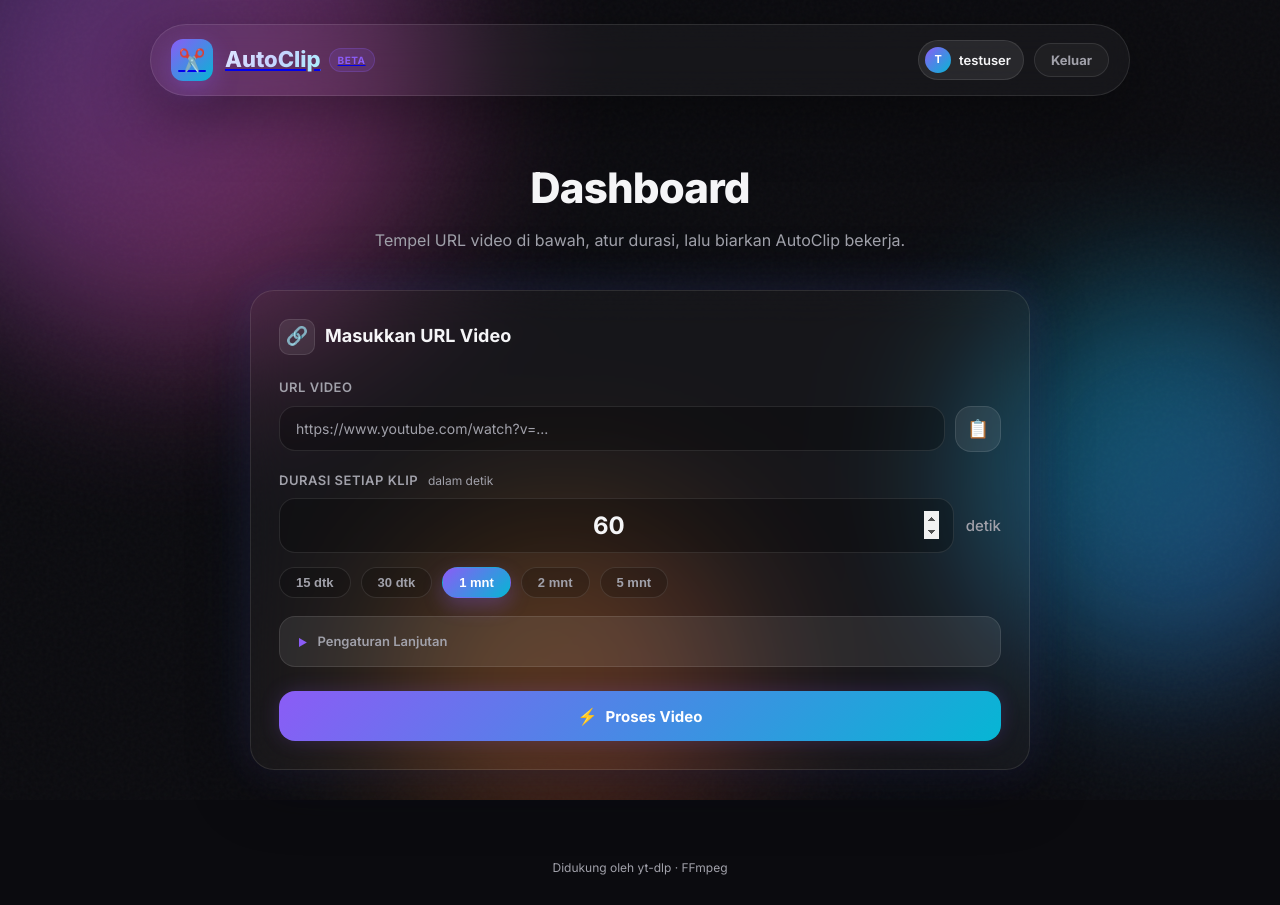
After one commit to mhailcoc3006-creator/clipper, a Flask app: page /dashboard in a window 1280 px wide. The commit adds this page. Run offline with Flask 3, Linux system fonts and the light colour scheme; a user stored in the database is signed in; data comes from the database, SQL or seed files in the repository.

Commit message:
Add dashboard page with styling and update frontend components
Replit-Commit-Author: Agent

```diff
--- a/main.py
+++ b/main.py
@@ -181,9 +181,26 @@ def run_job(job_id, url, clip_duration, overlap):
         jobs[job_id]["message"] = str(e)
 
 
+def login_required(f):
+    from functools import wraps
+    @wraps(f)
+    def decorated(*args, **kwargs):
+        if "user_id" not in session:
+            return jsonify({"error": "Silakan masuk terlebih dahulu"}), 401
+        return f(*args, **kwargs)
+    return decorated
+
+
 @app.route("/")
 def index():
     return render_template("index.html")
+
+
+@app.route("/dashboard")
+def dashboard():
+    if "user_id" not in session:
+        return render_template("index.html")
+    return render_template("dashboard.html")
 
 
 @app.route("/api/me")
--- a/static/app.js
+++ b/static/app.js
@@ -1,6 +1,8 @@
 let currentJobId = null;
 let pollInterval = null;
 let currentUser = null;
+
+const page = document.body.dataset.page || "landing";
 
 const urlInput = document.getElementById("urlInput");
 const processBtn = document.getElementById("processBtn");
@@ -31,6 +33,8 @@ const registerBtn = document.getElementById("registerBtn");
 const logoutBtn = document.getElementById("logoutBtn");
 const userName = document.getElementById("userName");
 const userAvatar = document.getElementById("userAvatar");
+const heroCta = document.getElementById("heroCta");
+const heroLogin = document.getElementById("heroLogin");
 
 const authModal = document.getElementById("authModal");
 const authModalClose = document.getElementById("authModalClose");
@@ -47,6 +51,7 @@ const registerPassword = document.getElementById("registerPassword");
 const toast = document.getElementById("toast");
 const toastMessage = document.getElementById("toastMessage");
 
+if (page === "dashboard") {
     // Preset buttons
     const presetButtons = document.querySelectorAll(".preset-btn");
     presetButtons.forEach((btn) => {
@@ -85,6 +90,10 @@ processBtn.addEventListener("click", startProcessing);
     urlInput.addEventListener("keydown", (e) => {
         if (e.key === "Enter") startProcessing();
     });
+} else if (page === "landing") {
+    if (heroCta) heroCta.addEventListener("click", () => openAuthModal("register"));
+    if (heroLogin) heroLogin.addEventListener("click", () => openAuthModal("login"));
+}
 
 async function startProcessing() {
     const url = urlInput.value.trim();
@@ -431,6 +440,9 @@ loginForm.addEventListener("submit", async (e) => {
         updateAuthUI();
         closeAuthModal();
         showToast(`Selamat datang, ${currentUser.username}!`);
+        if (page === "landing") {
+            window.location.href = "/dashboard";
+        }
     } catch {
         loginError.textContent = "Tidak dapat terhubung ke server";
         loginError.classList.add("visible");
@@ -459,28 +471,36 @@ registerForm.addEventListener("submit", async (e) => {
         updateAuthUI();
         closeAuthModal();
         showToast(`Akun ${currentUser.username} berhasil dibuat!`);
+        if (page === "landing") {
+            window.location.href = "/dashboard";
+        }
     } catch {
         registerError.textContent = "Tidak dapat terhubung ke server";
         registerError.classList.add("visible");
     }
 });
 
+if (logoutBtn) {
     logoutBtn.addEventListener("click", async () => {
         await fetch("/api/logout", { method: "POST" });
         currentUser = null;
         updateAuthUI();
         showToast("Anda telah keluar");
+        if (page === "dashboard") {
+            window.location.href = "/";
+        }
     });
+}
 
 function updateAuthUI() {
     if (currentUser) {
-        authBar.style.display = "none";
-        userBar.style.display = "flex";
-        userName.textContent = currentUser.username;
-        userAvatar.textContent = currentUser.username.charAt(0).toUpperCase();
+        if (authBar) authBar.style.display = "none";
+        if (userBar) userBar.style.display = "flex";
+        if (userName) userName.textContent = currentUser.username;
+        if (userAvatar) userAvatar.textContent = currentUser.username.charAt(0).toUpperCase();
     } else {
-        authBar.style.display = "flex";
-        userBar.style.display = "none";
+        if (authBar) authBar.style.display = "flex";
+        if (userBar) userBar.style.display = "none";
     }
 }
 
@@ -491,9 +511,13 @@ async function checkAuth() {
         if (data.user) {
             currentUser = data.user;
             updateAuthUI();
+        } else if (page === "dashboard") {
+            window.location.href = "/";
         }
     } catch {
-        // ignore
+        if (page === "dashboard") {
+            window.location.href = "/";
+        }
     }
 }
 
--- a/static/style.css
+++ b/static/style.css
@@ -215,6 +215,113 @@ body {
     font-size: 16px;
     max-width: 560px;
     margin: 0 auto;
+}
+
+.hero-landing {
+    padding: 60px 0 40px;
+}
+
+.hero-dashboard {
+    padding: 24px 0 8px;
+}
+
+.hero-dashboard .hero-title { font-size: clamp(28px, 5vw, 42px); }
+
+.hero-badge {
+    display: inline-flex;
+    align-items: center;
+    gap: 8px;
+    padding: 6px 14px;
+    border-radius: 99px;
+    background: var(--surface);
+    border: 1px solid var(--border);
+    font-size: 12px;
+    font-weight: 600;
+    color: var(--accent-2);
+    margin-bottom: 20px;
+}
+
+.morph-inline {
+    backdrop-filter: blur(12px);
+    -webkit-backdrop-filter: blur(12px);
+}
+
+.pulse {
+    width: 8px; height: 8px;
+    border-radius: 50%;
+    background: var(--success);
+    box-shadow: 0 0 0 0 rgba(52, 211, 153, 0.5);
+    animation: pulse 2s infinite;
+}
+
+@keyframes pulse {
+    0% { box-shadow: 0 0 0 0 rgba(52, 211, 153, 0.5); }
+    70% { box-shadow: 0 0 0 8px rgba(52, 211, 153, 0); }
+    100% { box-shadow: 0 0 0 0 rgba(52, 211, 153, 0); }
+}
+
+.hero-actions {
+    display: flex;
+    align-items: center;
+    justify-content: center;
+    gap: 14px;
+    margin-top: 28px;
+    flex-wrap: wrap;
+}
+
+.btn-lg {
+    padding: 16px 28px;
+    font-size: 16px;
+    border-radius: 99px;
+    width: auto;
+}
+
+.feature-grid {
+    display: grid;
+    grid-template-columns: repeat(auto-fit, minmax(220px, 1fr));
+    gap: 20px;
+    margin-top: 60px;
+    max-width: 760px;
+    margin-left: auto;
+    margin-right: auto;
+}
+
+.feature-card {
+    padding: 24px;
+    background: var(--surface);
+    border: 1px solid var(--border);
+    border-radius: var(--radius-lg);
+    text-align: center;
+    backdrop-filter: blur(16px);
+    -webkit-backdrop-filter: blur(16px);
+    transition: transform 0.3s, border-color 0.3s;
+}
+
+.feature-card:hover {
+    transform: translateY(-4px);
+    border-color: var(--border-strong);
+}
+
+.feature-icon {
+    width: 56px; height: 56px;
+    border-radius: 18px;
+    display: flex; align-items: center; justify-content: center;
+    margin: 0 auto 16px;
+    font-size: 26px;
+    background: linear-gradient(135deg, var(--accent), var(--accent-2));
+    box-shadow: 0 10px 28px rgba(139, 92, 246, 0.25);
+}
+
+.feature-title {
+    font-size: 16px;
+    font-weight: 700;
+    margin-bottom: 6px;
+}
+
+.feature-desc {
+    font-size: 13px;
+    color: var(--text-muted);
+    line-height: 1.5;
 }
 
 /* Cards */
--- /dev/null
+++ b/templates/dashboard.html
@@ -0,0 +1,205 @@
+<!DOCTYPE html>
+<html lang="id">
+<head>
+    <meta charset="UTF-8" />
+    <meta name="viewport" content="width=device-width, initial-scale=1.0" />
+    <title>Dashboard — AutoClip</title>
+    <link rel="preconnect" href="https://fonts.googleapis.com" />
+    <link rel="preconnect" href="https://fonts.gstatic.com" crossorigin />
+    <link href="https://fonts.googleapis.com/css2?family=Inter:wght@400;500;600;700;800&display=swap" rel="stylesheet" />
+    <link rel="stylesheet" href="/static/style.css" />
+</head>
+<body data-page="dashboard">
+    <div class="ambient">
+        <div class="blob blob-1"></div>
+        <div class="blob blob-2"></div>
+        <div class="blob blob-3"></div>
+        <div class="noise"></div>
+    </div>
+
+    <header class="header">
+        <div class="header-inner">
+            <a href="/" class="logo">
+                <div class="logo-bubble">
+                    <span class="logo-icon">✂️</span>
+                </div>
+                <div class="logo-text-wrap">
+                    <span class="logo-text">AutoClip</span>
+                    <span class="logo-badge">beta</span>
+                </div>
+            </a>
+
+            <div class="auth-bar" id="authBar" style="display:none">
+                <button class="btn-ghost btn-sm" id="loginBtn">Masuk</button>
+                <button class="btn-primary btn-sm" id="registerBtn">Daftar</button>
+            </div>
+
+            <div class="user-bar" id="userBar">
+                <div class="user-pill">
+                    <span class="user-avatar" id="userAvatar">?</span>
+                    <span class="user-name" id="userName">-</span>
+                </div>
+                <button class="btn-ghost btn-sm" id="logoutBtn">Keluar</button>
+            </div>
+        </div>
+    </header>
+
+    <main class="container">
+        <div class="hero hero-dashboard">
+            <h1 class="hero-title">Dashboard</h1>
+            <p class="hero-desc">Tempel URL video di bawah, atur durasi, lalu biarkan AutoClip bekerja.</p>
+        </div>
+
+        <!-- Input Section -->
+        <section class="card input-card morph">
+            <div class="input-header">
+                <div class="input-title">
+                    <span class="input-icon">🔗</span>
+                    <span>Masukkan URL Video</span>
+                </div>
+            </div>
+
+            <div class="form-group">
+                <label for="urlInput">URL Video</label>
+                <div class="input-row">
+                    <input
+                        type="url"
+                        id="urlInput"
+                        placeholder="https://www.youtube.com/watch?v=..."
+                        autocomplete="off"
+                        spellcheck="false"
+                    />
+                    <button id="pasteBtn" class="btn-icon" title="Tempel dari clipboard">📋</button>
+                </div>
+            </div>
+
+            <div class="duration-group">
+                <div class="form-group">
+                    <label for="clipDurationInput">
+                        Durasi Setiap Klip
+                        <span class="hint">dalam detik</span>
+                    </label>
+                    <div class="duration-input-wrap">
+                        <input type="number" id="clipDurationInput" min="1" max="3600" value="60" step="1" />
+                        <span class="duration-unit">detik</span>
+                    </div>
+                    <div class="duration-presets">
+                        <button class="preset-btn" data-val="15">15 dtk</button>
+                        <button class="preset-btn" data-val="30">30 dtk</button>
+                        <button class="preset-btn active" data-val="60">1 mnt</button>
+                        <button class="preset-btn" data-val="120">2 mnt</button>
+                        <button class="preset-btn" data-val="300">5 mnt</button>
+                    </div>
+                </div>
+            </div>
+
+            <details class="advanced-toggle morph-inner">
+                <summary>Pengaturan Lanjutan</summary>
+                <div class="advanced-grid">
+                    <div class="form-group">
+                        <label for="overlapInput">
+                            Tumpang Tindih
+                            <span class="hint">detik yang diulang antar klip</span>
+                        </label>
+                        <div class="range-row">
+                            <input type="range" id="overlapInput" min="0" max="30" value="0" step="1" />
+                            <span id="overlapValue" class="range-value">0 dtk</span>
+                        </div>
+                    </div>
+                </div>
+            </details>
+
+            <button id="processBtn" class="btn-primary btn-glow">
+                <span class="btn-icon-left">⚡</span> Proses Video
+            </button>
+        </section>
+
+        <!-- Progress Section -->
+        <section class="card progress-card morph" id="progressCard" style="display:none">
+            <div class="progress-header">
+                <div class="spinner"></div>
+                <div>
+                    <h2 class="section-title" style="margin-bottom:4px">Memproses Video</h2>
+                    <p class="progress-message" id="progressMessage">Memulai proses...</p>
+                </div>
+            </div>
+            <div class="progress-bar-wrap">
+                <div class="progress-bar" id="progressBar" style="width:0%"></div>
+            </div>
+            <div class="progress-stats">
+                <span id="progressPercent">0%</span>
+                <span id="progressClips"></span>
+            </div>
+        </section>
+
+        <!-- Results Section -->
+        <section id="resultsSection" style="display:none">
+            <div class="results-header morph-bar">
+                <h2 class="section-title">Klip Hasil Pemotongan</h2>
+                <div class="results-actions">
+                    <span class="clip-count" id="clipCount"></span>
+                    <button id="downloadAllBtn" class="btn-secondary">⬇️ Unduh Semua</button>
+                    <button id="clearAllBtn" class="btn-ghost">🗑️ Hapus Semua</button>
+                </div>
+            </div>
+            <div class="clips-grid" id="clipsGrid"></div>
+        </section>
+
+        <!-- Error Section -->
+        <section class="card error-card morph" id="errorCard" style="display:none">
+            <div class="error-icon">⚠️</div>
+            <h3>Terjadi Kesalahan</h3>
+            <p id="errorMessage"></p>
+            <button class="btn-primary" onclick="resetForm()">Coba Lagi</button>
+        </section>
+    </main>
+
+    <footer class="footer">
+        <p>Didukung oleh yt-dlp · FFmpeg</p>
+    </footer>
+
+    <!-- Auth Modal (for dashboard too, in case session expires) -->
+    <div class="modal-overlay" id="authModal" style="display:none">
+        <div class="modal morph">
+            <button class="modal-close" id="authModalClose">×</button>
+            <div class="modal-tabs">
+                <button class="modal-tab active" data-tab="login">Masuk</button>
+                <button class="modal-tab" data-tab="register">Daftar</button>
+            </div>
+
+            <form id="loginForm" class="auth-form">
+                <div class="form-group">
+                    <label for="loginUsername">Username</label>
+                    <input type="text" id="loginUsername" autocomplete="username" required />
+                </div>
+                <div class="form-group">
+                    <label for="loginPassword">Password</label>
+                    <input type="password" id="loginPassword" autocomplete="current-password" required />
+                </div>
+                <div class="auth-error" id="loginError"></div>
+                <button type="submit" class="btn-primary btn-glow">Masuk</button>
+            </form>
+
+            <form id="registerForm" class="auth-form" style="display:none">
+                <div class="form-group">
+                    <label for="registerUsername">Username</label>
+                    <input type="text" id="registerUsername" autocomplete="username" required />
+                </div>
+                <div class="form-group">
+                    <label for="registerPassword">Password</label>
+                    <input type="password" id="registerPassword" autocomplete="new-password" required />
+                </div>
+                <div class="auth-error" id="registerError"></div>
+                <button type="submit" class="btn-primary btn-glow">Daftar</button>
+            </form>
+        </div>
+    </div>
+
+    <!-- Toast -->
+    <div class="toast" id="toast" style="display:none">
+        <span id="toastMessage"></span>
+    </div>
+
+    <script src="/static/app.js"></script>
+</body>
+</html>
```
Also changed, not shown: templates/index.html (+26 -111 lines). Lines whose indentation alone changed are shown as unchanged.
